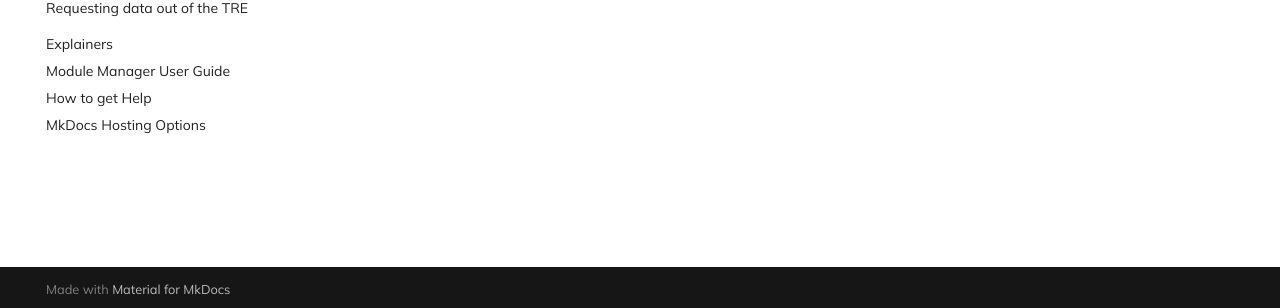
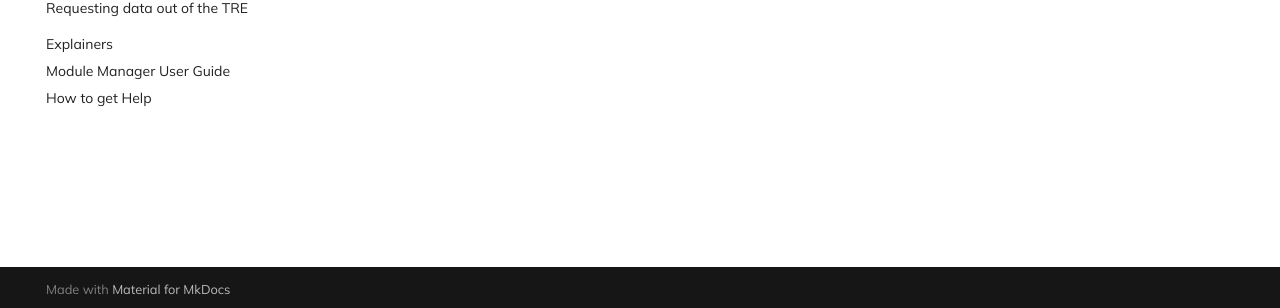
Before and after one commit to genes-and-health/TRE-documentation-v3, an MkDocs documentation site: the page built from docs/index.md, in a window 1280 px wide. Shown: the part 589-897 px from the top of the page. Built offline with MkDocs 1.6.1 and Material for MkDocs 9.7.7, drawn with Linux system fonts in a browser that asks for light colours; comment, search, counter and statistics services are not loaded.

Commit message:
Update mkdocs.yml

```diff
--- a/mkdocs.yml
+++ b/mkdocs.yml
@@ -148,4 +148,4 @@ nav:
 #  - Example code: example-code-2.md
   - Module Manager User Guide: module-manager-guide.md
   - How to get Help: how-to-get-help.md
-  - MkDocs Hosting Options: mkdocs-hosting-options.md
+#  - MkDocs Hosting Options: mkdocs-hosting-options.md
```
